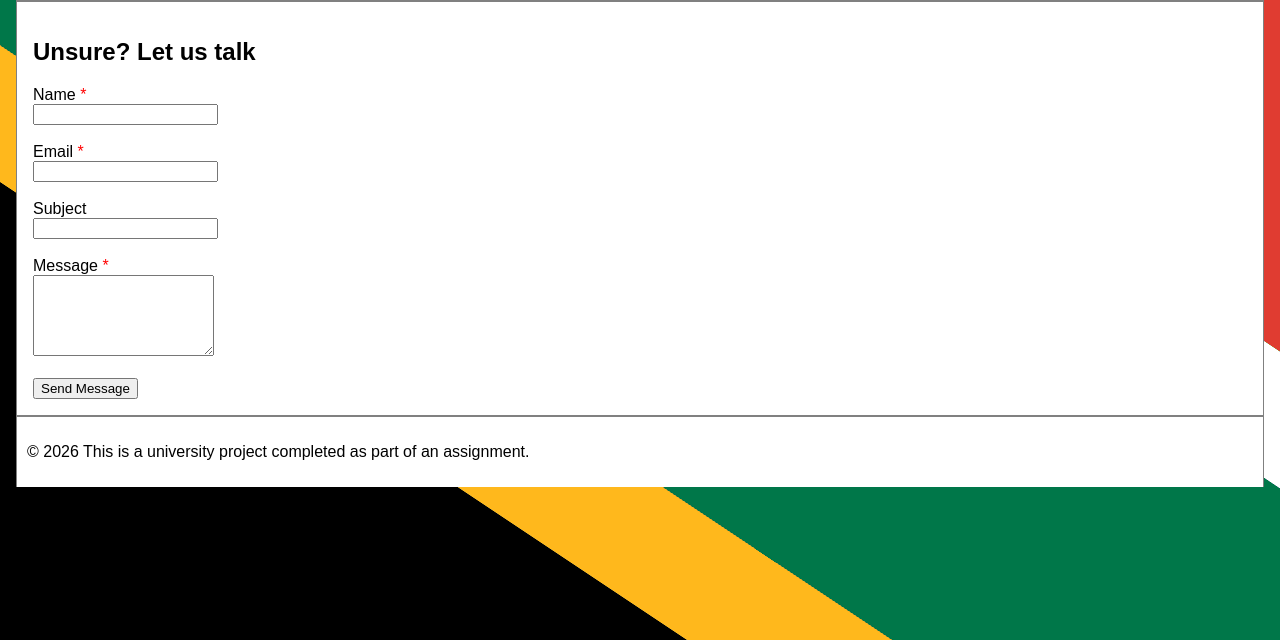
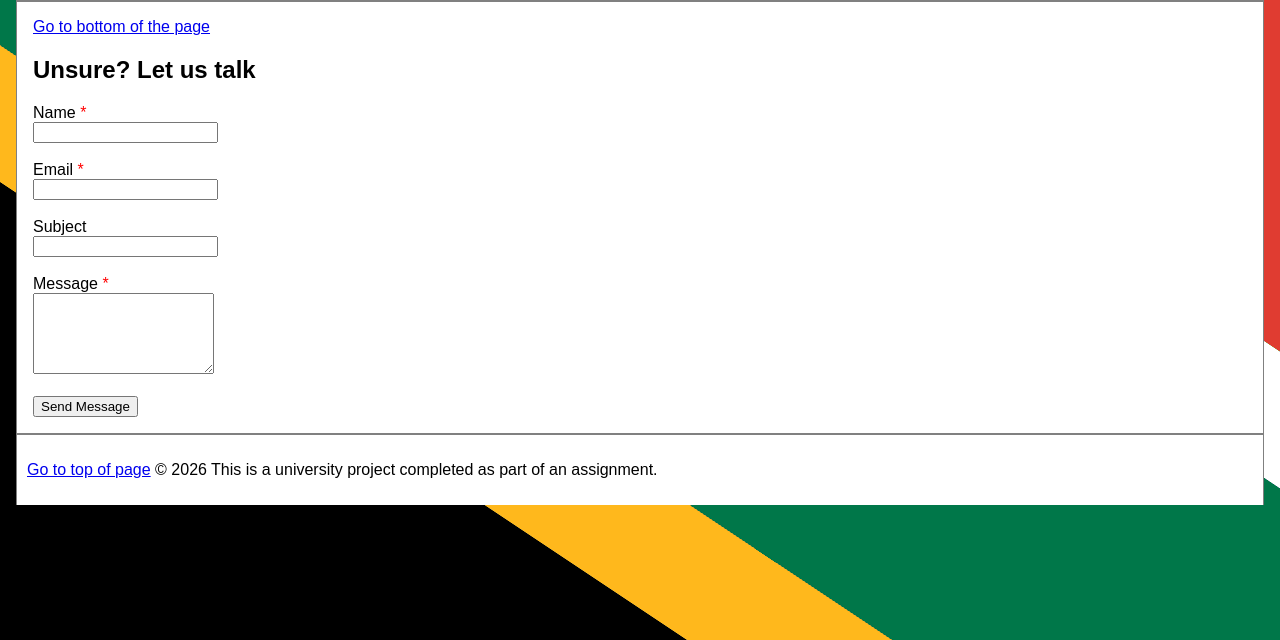
Before and after one commit to ethanTylerNaude/webproject, a plain HTML site: page contact.html in a window 1280 px wide. Shown: the part 160-800 px from the top of the page. Drawn offline with Linux system fonts and the light colour scheme.

Commit message:
Added: internal links to jump bottom and top of page and

```diff
--- a/contact.html
+++ b/contact.html
@@ -41,6 +41,7 @@
   <main>
     <!-- main page layout-->
     <article>
+      <a href="#bottom">Go to bottom of the page</a>
       <h1>Unsure? Let us talk</h1>
 
       <form action="http://example.com" method="get">
@@ -77,8 +78,11 @@
   </main>
   <footer>
     <!--Footer with copyright disclosure-->
-    <p>&copy; 2026 This is a university project completed as part of an assignment.</p>
-
+    <p id="bottom">
+      <a href="#top">Go to top of page</a>
+      &copy; 2026 This is a university project completed as part of an
+      assignment.
+    </p>
   </footer>
 </body>
 
```
Also changed, not shown: culture.html (+3 -1 lines), food.html (+6 -2 lines), index.html (+4 -2 lines).
